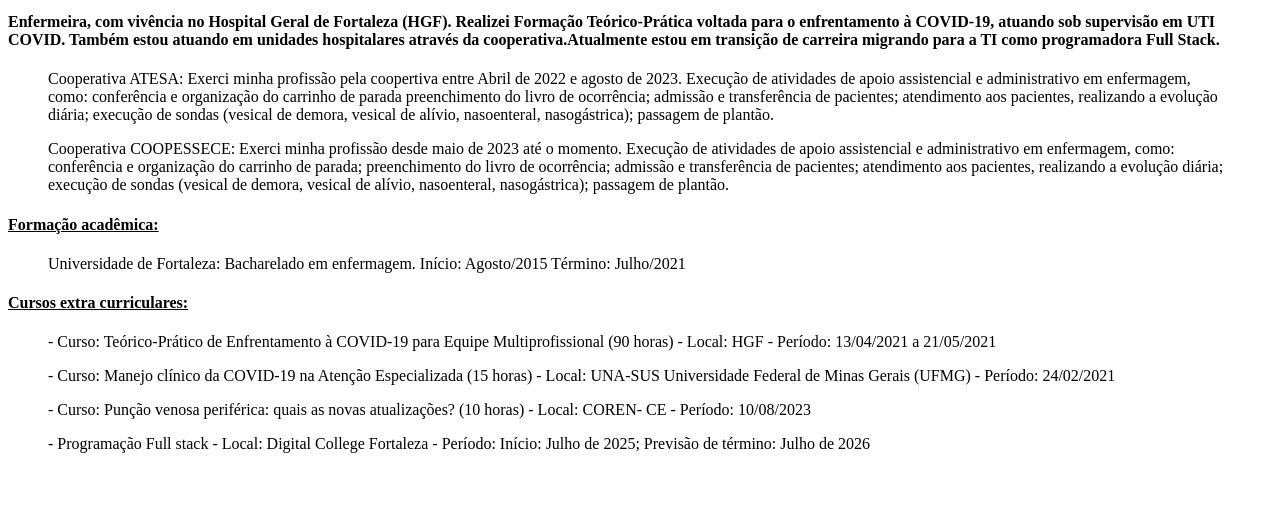
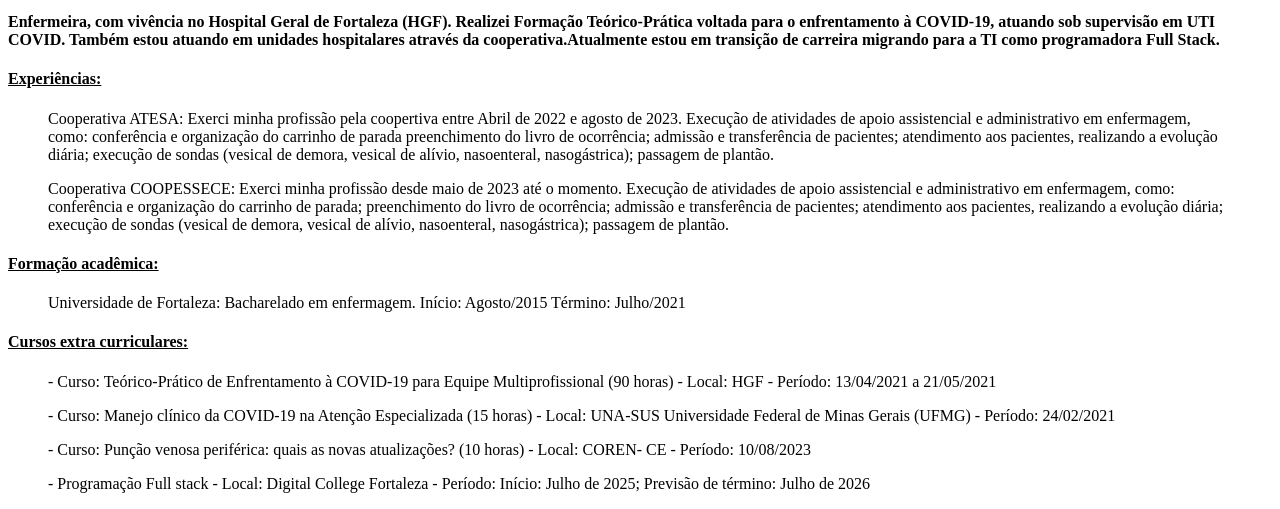
Before and after one commit to Thahyana/atividadeaula1, a plain HTML site: page index.html in a window 1280 px wide. Shown: the part 412-921 px from the top of the page. Before the commit the page ends 881 px from the top, so only its background shows below. Drawn offline with Linux system fonts and the light colour scheme.

Commit message:
Update index.html

```diff
--- a/index.html
+++ b/index.html
@@ -14,6 +14,9 @@
   <hr class="hr">
   <div>
     <h4>Enfermeira, com vivência no Hospital Geral de Fortaleza (HGF). Realizei Formação Teórico-Prática voltada para o enfrentamento à COVID-19, atuando sob supervisão em UTI COVID. Também estou atuando em unidades hospitalares através da cooperativa.Atualmente estou em transição de carreira migrando para a TI como programadora Full Stack.</h4>
+    <u>
+      <h4>Experiências:</h4>
+    </u>
     <blockquote>
       Cooperativa ATESA: Exerci minha profissão pela coopertiva entre Abril de 2022 e agosto de 2023. Execução de atividades de apoio assistencial e administrativo em enfermagem, como: conferência e organização do carrinho de parada preenchimento do livro de ocorrência; admissão e transferência de pacientes; atendimento aos pacientes, realizando a evolução diária; execução de sondas (vesical de demora, vesical de alívio, nasoenteral, nasogástrica); passagem de plantão.
     </blockquote>
```
